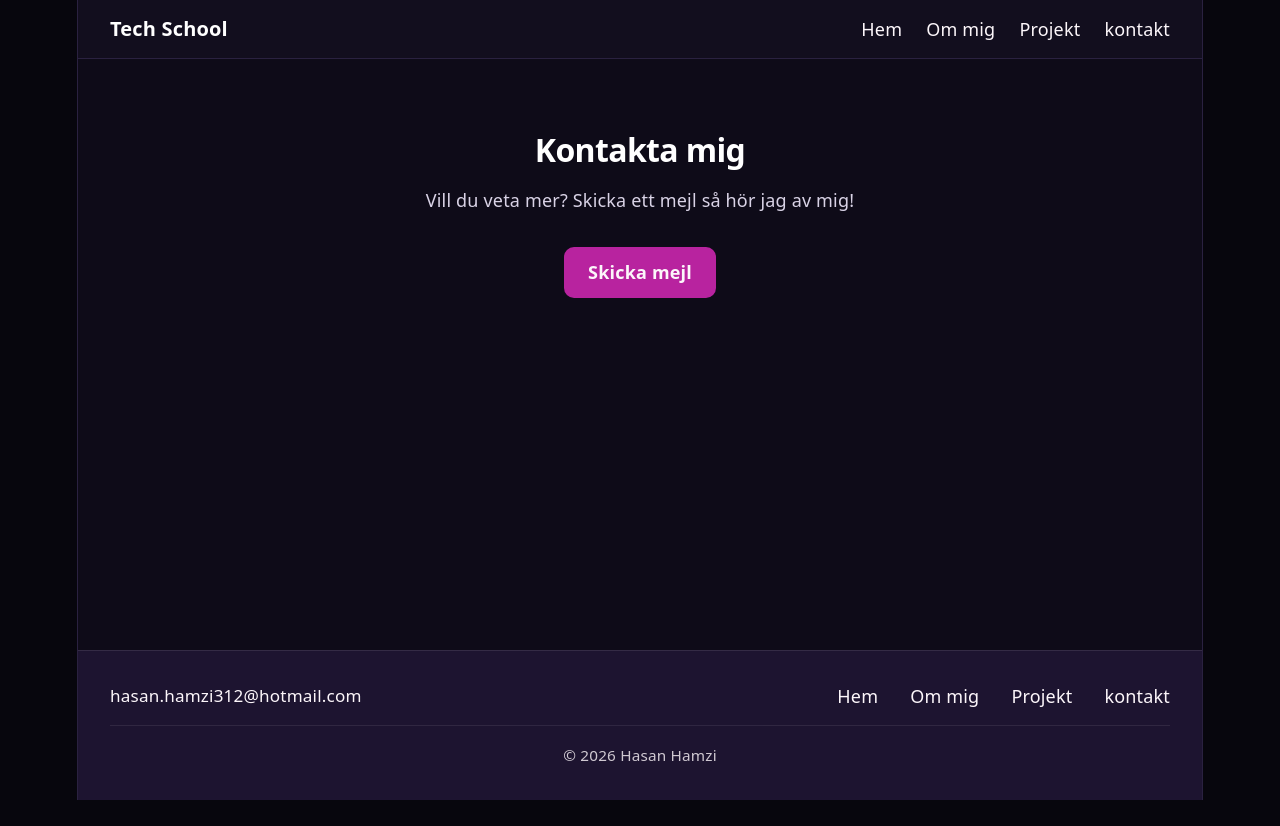
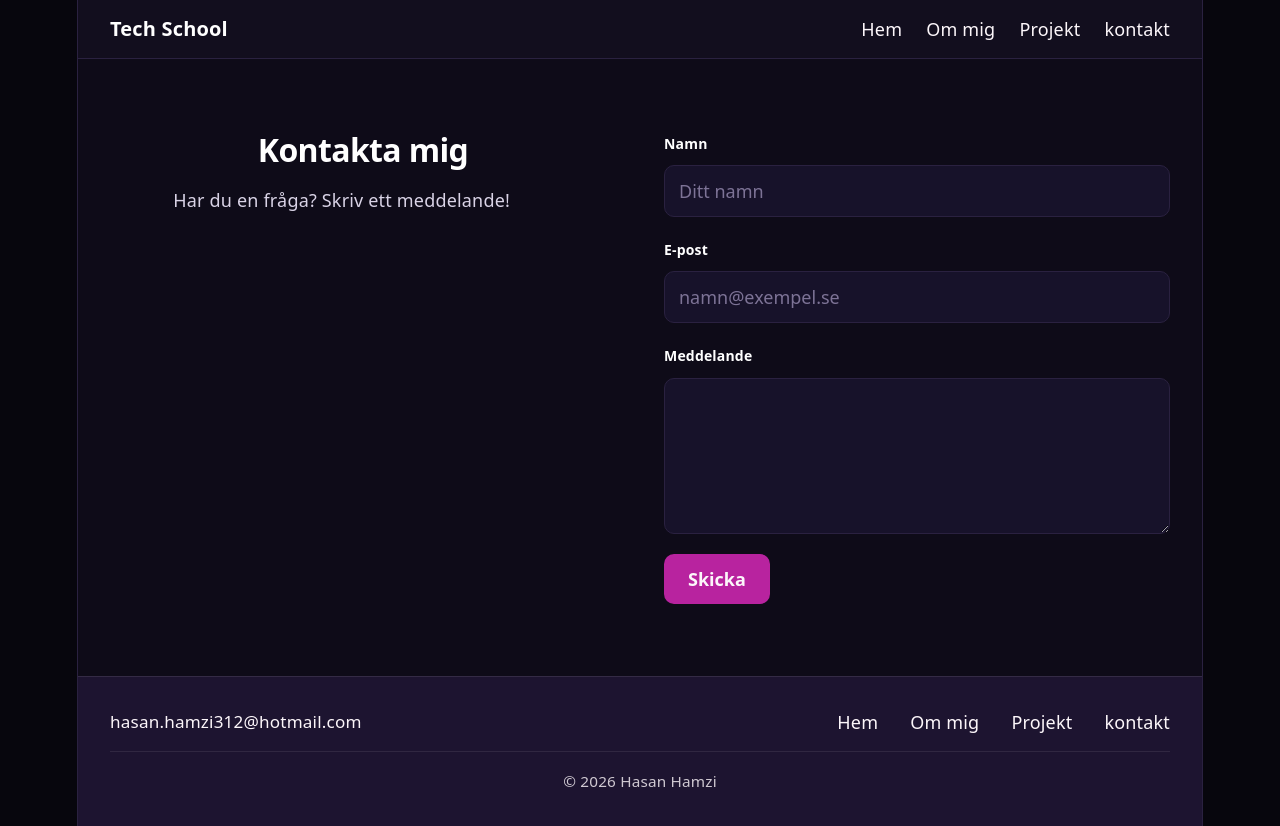
Before and after one commit to shadowstack2026/min-sida, a React (Vite) app: page /kontakt in a window 1280 px wide. Before the commit the page ends 800 px from the top, so only its background shows below. Built offline with nearby package versions, Linux system fonts and the light colour scheme.

Commit message:
kontakt css fix

```diff
--- a/src/components/Kontakt.css
+++ b/src/components/Kontakt.css
@@ -1,15 +1,15 @@
-#kontakt {
-  display: flex;
-  flex-direction: column;
-  align-items: center;
+.kontakt {
+  display: grid;
+  grid-template-columns: 1fr 1fr;          /* två lika breda kolumner */
+  gap: 48px;
+  align-items: start;
   padding: 72px 32px;
   background-color: #0e0b18;
   color: #d9d3e6;
-  text-align: center;
   border-top: 1px solid #2a2140;
 }
 
-#kontakt h2 {
+.kontakt-info h2 {
   margin: 0 0 16px;
   color: #ffffff;
   font-size: 32px;
@@ -17,37 +17,85 @@
   letter-spacing: -0.02em;
 }
 
-#kontakt p {
+.kontakt-info p {
   max-width: 45ch;
-  margin: 0 0 32px;
+  margin: 0;
   font-size: 18px;
   line-height: 1.7;
 }
 
+.kontakt-form {
+  display: flex;
+  flex-direction: column;                  /* fälten under varandra */
+  gap: 8px;
+  text-align: left;
+}
+
+.kontakt-form label {
+  font-size: 14px;
+  font-weight: 600;
+  color: #ffffff;
+}
+
+.kontakt-form input,
+.kontakt-form textarea {
+  margin-bottom: 12px;
+  padding: 12px 14px;
+  border: 1px solid #2a2140;
+  border-radius: 10px;
+  background-color: #17122a;
+  color: #ffffff;
+  font: inherit;
+}
+
+.kontakt-form textarea {
+  resize: vertical;
+}
+
+.kontakt-form input::placeholder {
+  color: #7d7396;
+}
+
+.kontakt-form input:focus,
+.kontakt-form textarea:focus {
+  outline: none;
+  border-color: #e05fd4;
+}
+
 /* Knappen får samma utseende som knappen i hero */
-#kontakt .knapp {
-  margin: 0;
+.kontakt-form button {
+  align-self: flex-start;
+  padding: 12px 24px;
+  border: none;
   border-radius: 10px;
   background-color: #b8239f;
   color: #fcf6fa;
+  font: inherit;
   font-weight: 600;
+  cursor: pointer;
 }
 
-#kontakt .knapp:hover {
+.kontakt-form button:hover {
   background-color: #8f1b7c;
 }
 
-#kontakt .knapp:focus-visible {
+.kontakt-form button:focus-visible {
   outline: 3px solid #e05fd4;
   outline-offset: 4px;
 }
 
-@media (max-width: 600px) {
-  #kontakt {
+@media (max-width: 700px) {
+  .kontakt {
+    grid-template-columns: 1fr;            /* en kolumn på mobil */
+    gap: 32px;
     padding: 48px 20px;
   }
 
-  #kontakt h2 {
+  .kontakt-info h2 {
     font-size: 26px;
   }
 }
+
+@media (max-width: 800px) {
+  .kontakt { grid-template-columns: 1fr; }
+}
--- a/src/components/Kontakt.jsx
+++ b/src/components/Kontakt.jsx
@@ -1,12 +1,27 @@
-import Knapp from './Knapp';
 import './Kontakt.css';
 
 function Kontakt() {
   return (
-    <section id="kontakt">
-      <h2>Kontakta mig</h2>
-      <p>Vill du veta mer? Skicka ett mejl så hör jag av mig!</p>
-      <Knapp text="Skicka mejl" lank="mailto:hasan.hamzi312@hotmail.com" />
+    <section className="kontakt" id="kontakt">
+      {/* Vänster kolumn: text */}
+      <div className="kontakt-info">
+        <h2>Kontakta mig</h2>
+        <p>Har du en fråga? Skriv ett meddelande!</p>
+      </div>
+
+      {/* Höger kolumn: formuläret */}
+      <form className="kontakt-form">
+        <label htmlFor="namn">Namn</label>
+        <input type="text" id="namn" placeholder="Ditt namn" />
+
+        <label htmlFor="epost">E-post</label>
+        <input type="email" id="epost" placeholder="namn@exempel.se" />
+
+        <label htmlFor="meddelande">Meddelande</label>
+        <textarea id="meddelande" rows="5" />
+
+        <button type="submit">Skicka</button>
+      </form>
     </section>
   );
 }
```
